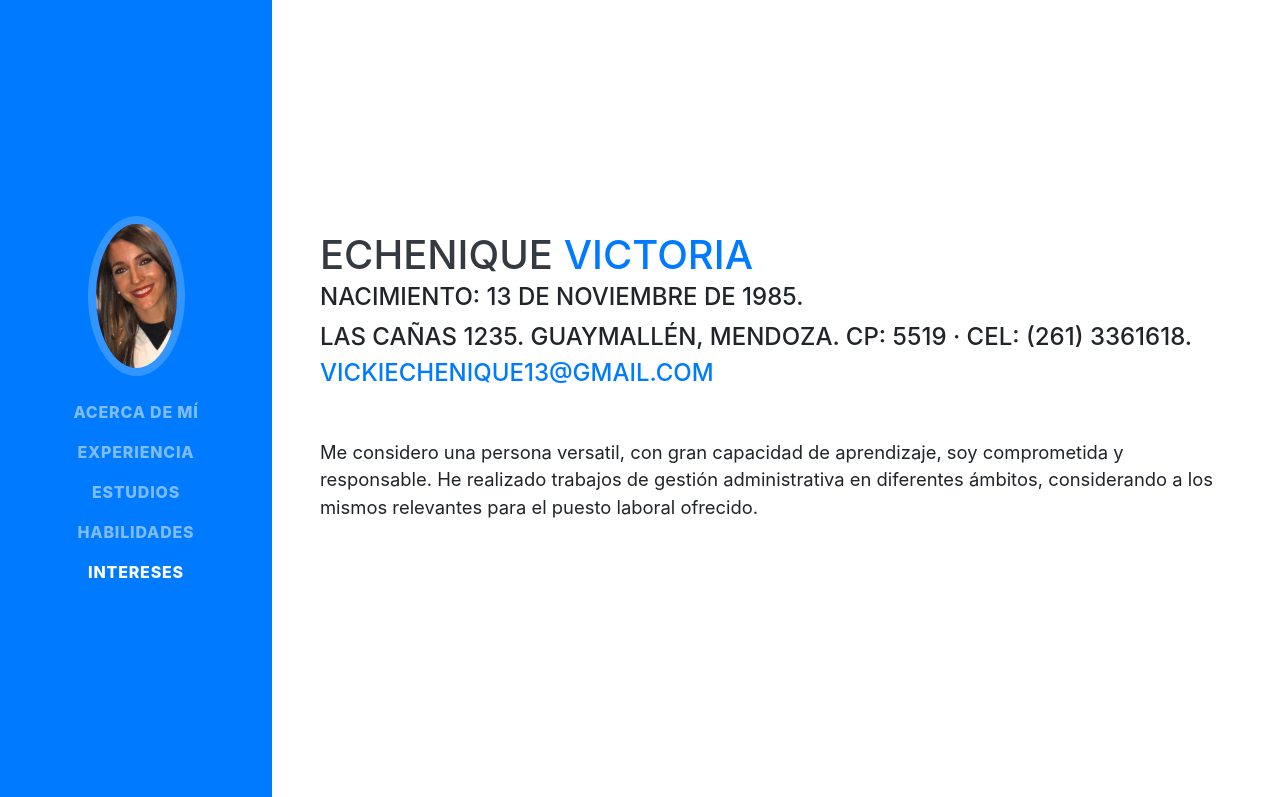
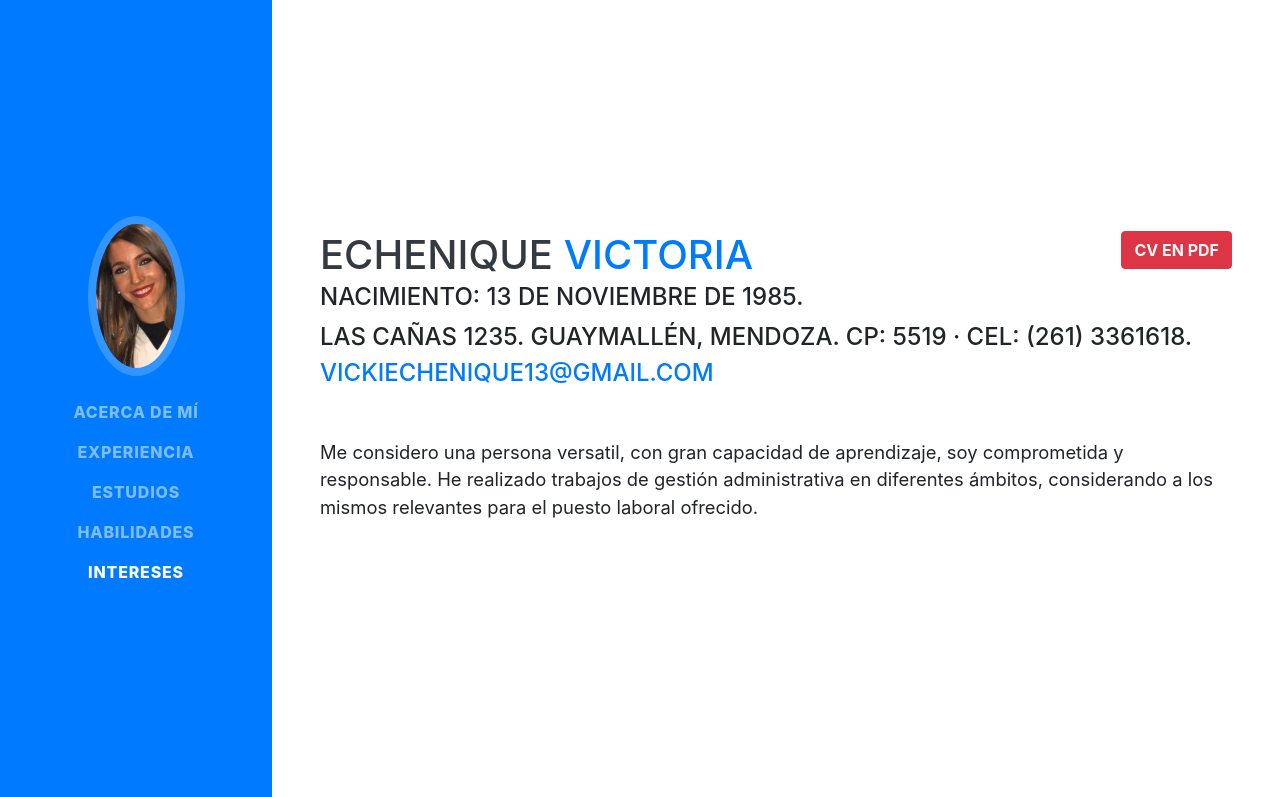
Before and after one commit to vickieche/vickieche.github.io, a website with bundled scripts: page index.html in a window 1280 px wide. Shown: the top 797 px of the page. Built offline with nearby package versions, Linux system fonts and the light colour scheme; a web font is replaced by a local one.

Commit message:
Actualizacion

```diff
--- a/index.html
+++ b/index.html
@@ -59,6 +59,7 @@
 
     <section class="resume-section p-3 p-lg-5 d-flex align-items-center" id="about">
       <div class="w-100">
+        <a class="btn btn-danger font-weight-bold text-light" style="float: right;" href="./curriculum.pdf" target="_blank">CV EN PDF</a>
         <h1 class="mb-0">Echenique
           <span class="text-primary">Victoria</span>
         </h1>
```
Also changed, not shown: 1 other file.
